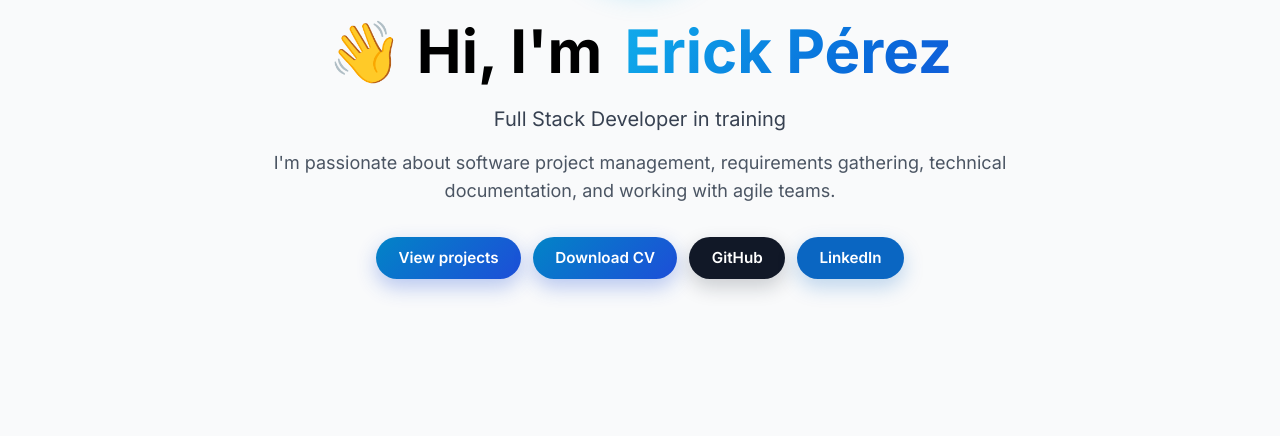
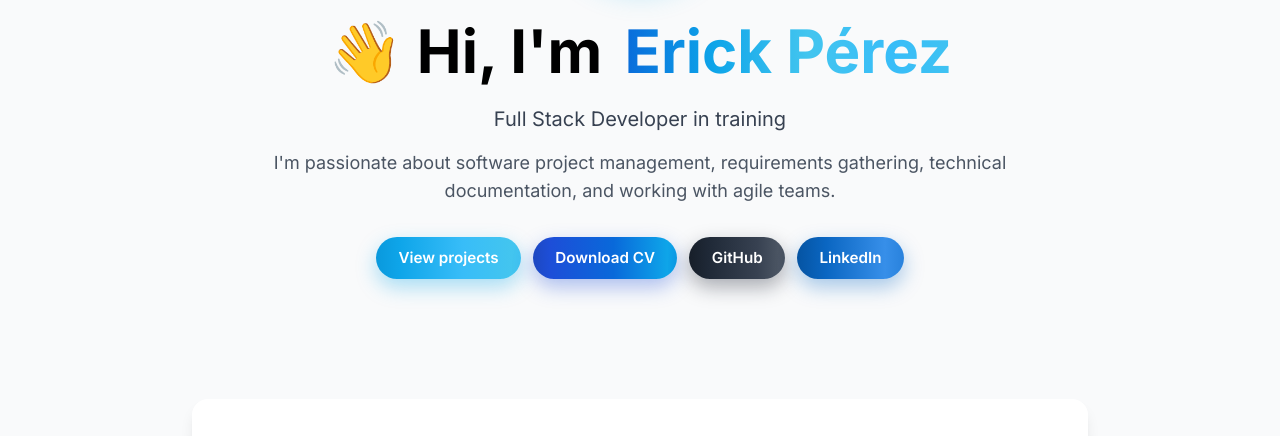
Before and after one commit to Erickpe8/Erickpe8, a plain HTML site: page index.html in a window 1280 px wide. Shown: the part 275-711 px from the top of the page. Drawn offline with nearby package versions, Linux system fonts and the light colour scheme.

Commit message:
Refactor button styles and section layouts: update button gradients and animations, adjust padding for 'about' and 'skills' sections, and ensure consistent button class usage across components.

```diff
--- a/assets/styles.css
+++ b/assets/styles.css
@@ -67,6 +67,15 @@ section[id] {
     background-size: 100% 100%;
     background-position: 50% 50%;
   }
+
+  .btn-cv,
+  .btn-projects,
+  .btn-github,
+  .btn-linkedin {
+    animation: none;
+    background-size: 100% 100%;
+    background-position: 50% 50%;
+  }
 }
 
 .gradient-text {
@@ -82,30 +91,33 @@ section[id] {
 .gradient-text-hero {
   display: inline-block;
   background-image: linear-gradient(
-    125deg,
-    #43c5ef 0%,
-    #38bdf8 18%,
-    #0ea5e9 38%,
-    #0969da 58%,
-    #1d4ed8 78%,
-    #43c5ef 100%
+    90deg,
+    #1d4ed8 0%,
+    #0969da 12%,
+    #0ea5e9 25%,
+    #43c5ef 38%,
+    #38bdf8 50%,
+    #43c5ef 62%,
+    #0ea5e9 75%,
+    #0969da 88%,
+    #1d4ed8 100%
   );
-  background-size: 320% 320%;
-  background-position: 50% 50%;
+  background-size: 220% 100%;
+  background-position: 0% 50%;
   background-repeat: no-repeat;
   -webkit-background-clip: text;
   background-clip: text;
   -webkit-text-fill-color: transparent;
   color: transparent;
-  animation: gradient-hero-shimmer 9s ease-in-out infinite alternate;
+  animation: gradient-hero-flow 3s ease-in-out infinite alternate;
 }
 
-@keyframes gradient-hero-shimmer {
+@keyframes gradient-hero-flow {
   0% {
-    background-position: 44% 47%;
+    background-position: 0% 50%;
   }
   100% {
-    background-position: 56% 53%;
+    background-position: 100% 50%;
   }
 }
 
@@ -177,28 +189,75 @@ html.play-entrance-animations .fade-in.visible {
   box-shadow: 0 8px 20px rgba(239, 68, 68, 0.25);
 }
 
+.btn-cv,
+.btn-projects,
+.btn-github,
+.btn-linkedin {
+  color: #ffffff;
+  background-size: 220% 100%;
+  background-position: 0% 50%;
+  background-repeat: no-repeat;
+  animation: gradient-hero-flow 3s ease-in-out infinite alternate;
+}
+
+.btn-projects {
+  background-image: linear-gradient(
+    90deg,
+    #0284c7 0%,
+    #0ea5e9 20%,
+    #38bdf8 40%,
+    #43c5ef 55%,
+    #38bdf8 70%,
+    #0ea5e9 85%,
+    #0284c7 100%
+  );
+  box-shadow: 0 8px 20px rgba(14, 165, 233, 0.35);
+}
+
+.btn-cv {
+  background-image: linear-gradient(
+    90deg,
+    #1e3a8a 0%,
+    #1d4ed8 18%,
+    #0969da 38%,
+    #0ea5e9 55%,
+    #0969da 72%,
+    #1d4ed8 88%,
+    #1e3a8a 100%
+  );
+  box-shadow: 0 8px 20px rgba(29, 78, 216, 0.35);
+}
+
 .btn-github {
-  background: #111827;
-  color: #ffffff;
-  box-shadow: 0 8px 20px rgba(17, 24, 39, 0.2);
+  background-image: linear-gradient(
+    90deg,
+    #0d1117 0%,
+    #1f2937 22%,
+    #374151 45%,
+    #4b5563 55%,
+    #374151 72%,
+    #1f2937 88%,
+    #0d1117 100%
+  );
+  box-shadow: 0 8px 20px rgba(17, 24, 39, 0.35);
 }
 
 .btn-linkedin {
-  background: #0a66c2;
-  color: #ffffff;
-  box-shadow: 0 8px 20px rgba(10, 102, 194, 0.25);
+  background-image: linear-gradient(
+    90deg,
+    #004182 0%,
+    #0a66c2 25%,
+    #378fe9 50%,
+    #0a66c2 75%,
+    #004182 100%
+  );
+  box-shadow: 0 8px 20px rgba(10, 102, 194, 0.35);
 }
 
 .btn-instagram {
   background: linear-gradient(135deg, #ec4899, #8b5cf6);
   color: #ffffff;
   box-shadow: 0 8px 20px rgba(236, 72, 153, 0.25);
-}
-
-.btn-cv {
-  background: linear-gradient(135deg, #0284c7, #1d4ed8);
-  color: #ffffff;
-  box-shadow: 0 8px 20px rgba(29, 78, 216, 0.3);
 }
 
 .btn-contact {
--- a/components/about.js
+++ b/components/about.js
@@ -14,7 +14,7 @@ class AboutSection extends HTMLElement {
     const experience = formatExperience(new Date("2025-08-04"));
 
     this.innerHTML = `
-        <section id="about" class="py-16 md:py-20 px-4 fade-in">
+        <section id="about" class="pt-8 pb-16 md:pt-10 md:pb-20 px-4 fade-in">
             <div class="max-w-4xl mx-auto bg-white rounded-2xl shadow-lg p-10">
                 <h2 class="text-4xl font-bold text-center mb-8 gradient-text">${t("about.title")}</h2>
                 <p class="text-lg text-gray-700 mb-6">${t("about.p1")}</p>
--- a/components/hero.js
+++ b/components/hero.js
@@ -47,7 +47,7 @@ class HeroSection extends HTMLElement {
                 <p class="text-lg text-gray-600 max-w-3xl mx-auto mb-8">${t("hero.bio")}</p>
 
                 <div class="flex flex-wrap sm:flex-nowrap justify-center items-center gap-2 sm:gap-3 max-w-3xl mx-auto">
-                    <a href="#projects" class="btn btn-cv">${t("hero.viewProjects")}</a>
+                    <a href="#projects" class="btn btn-projects">${t("hero.viewProjects")}</a>
                     <a href="${cvPdf}" target="_blank" rel="noopener noreferrer" class="btn btn-cv">${t("hero.downloadCv")}</a>
                     <a href="https://github.com/Erickpe8" target="_blank" rel="noopener noreferrer" class="btn btn-github">GitHub</a>
                     <a href="https://www.linkedin.com/in/erick-sebastian-perez-carvajal-11a2772b6/" target="_blank" rel="noopener noreferrer" class="btn btn-linkedin">LinkedIn</a>
--- a/components/skills.js
+++ b/components/skills.js
@@ -110,7 +110,7 @@ class SkillsSection extends HTMLElement {
       .join("");
 
     this.innerHTML = `
-        <section id="skills" class="py-24 px-4 bg-white fade-in">
+        <section id="skills" class="pt-8 pb-16 md:pt-10 md:pb-20 px-4 bg-white fade-in">
             <div class="max-w-6xl mx-auto">
                 <h2 class="text-4xl font-bold text-center gradient-text">${t("skills.title")}</h2>
                 <p class="mt-4 text-center text-base text-slate-600 max-w-2xl mx-auto">${t("skills.subtitle")}</p>
```
